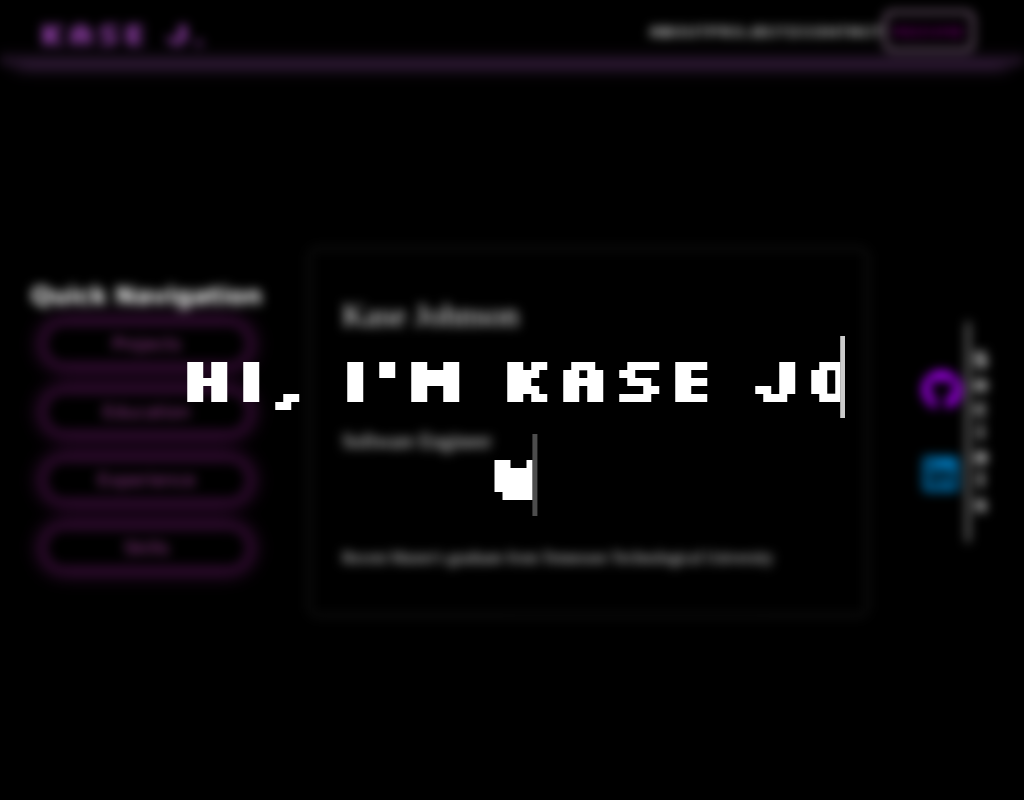
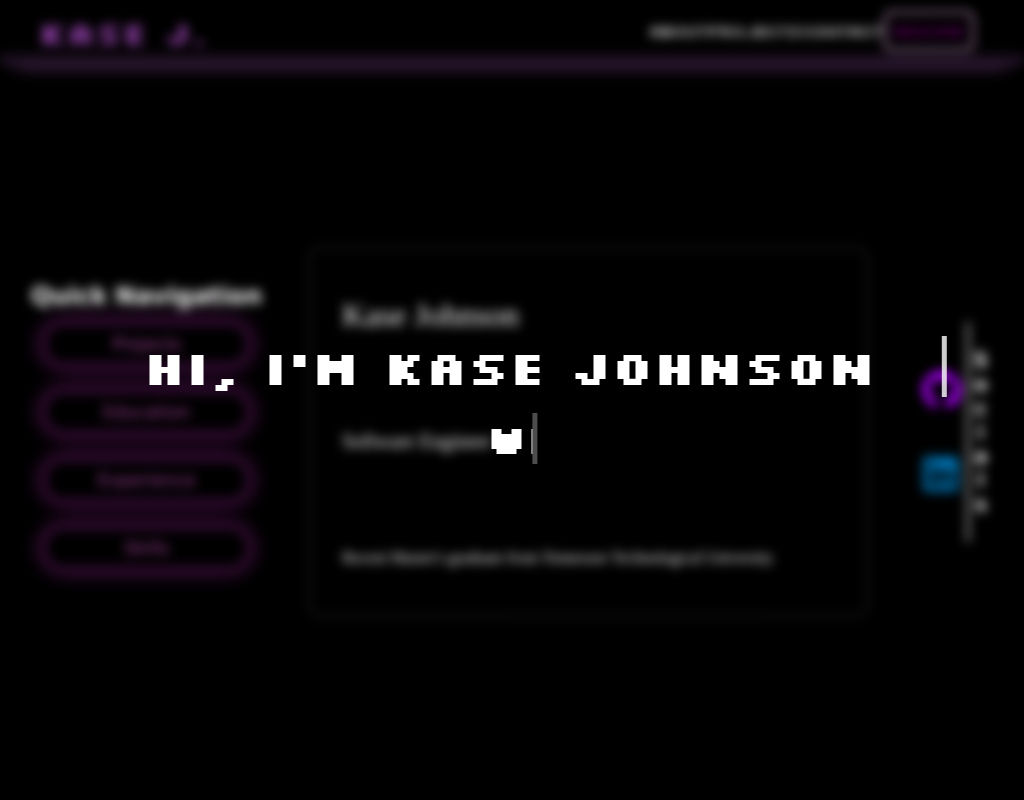
Before and after one commit to Kasej01/portfolio, a React (Create React App) app: page / in a window 1024 px wide. Shown: the top 800 px of the page. Built offline with nearby package versions, Linux system fonts and the light colour scheme; no server answers; a web font is replaced by a local one.

Commit message:
Hero css updated for smaller devices

```diff
--- a/src/styles/components/hero.css
+++ b/src/styles/components/hero.css
@@ -2,7 +2,7 @@
     position: absolute;
     width: 100%;
     height: 100%;
-    left: 50%; /* Start from the middle */
+    left: 50%;
     right: 0;
     margin: auto;
     text-align: center;
@@ -23,9 +23,12 @@
     transform: translateX(-50%);
     text-align: center;
     margin: 1rem 0rem;
-    max-width: 65vw;
+    max-width: 80vw;
     border-right: 5px solid white;
 
+}
+.hero-desc{
+    font-size: 3rem;
 }
 
 
@@ -97,10 +100,10 @@
 
 @media screen and (max-width: 500px){
     .hero-title{
-        font-size: 1.3rem;
+        font-size: 1.25rem;
     }
     .hero-desc{
-        font-size: 1rem;
+        font-size: 0.95rem;
     }
 
     .hero-title,
@@ -109,13 +112,29 @@
     }
 }
 
-
-@media screen and (max-width: 700px){
+@media screen and (min-width: 501px) and (max-width: 750px){
+    .hero-container{
         .hero-title{
-        font-size: 2rem;
+            font-size: 1.8rem;
         }
         .hero-desc{
-        font-size: 1.5rem;
+            font-size: 1.3rem;
+        }
+        .hero-title,
+        .hero-desc{
+            max-width: 100vw;
+        }
+    }
+}
+
+
+@media screen and (min-width: 751px) and (max-width: 900px){
+    .hero-container{
+        .hero-title{
+            font-size: 2.5rem;
+        }
+        .hero-desc{
+            font-size: 2rem;
         }
 
         .hero-title,
@@ -123,3 +142,20 @@
             max-width: 100vw;
         }
     }
+}
+
+@media screen and (min-width: 901px) and (max-width: 1200px){
+    .hero-container{
+        .hero-title{
+            font-size: 3rem;
+        }
+        .hero-desc{
+            font-size: 2.5rem;
+        }
+
+        .hero-title,
+        .hero-desc{
+            max-width: 100vw;
+        }
+    }
+}
```
Lines whose indentation alone changed are shown as unchanged.
